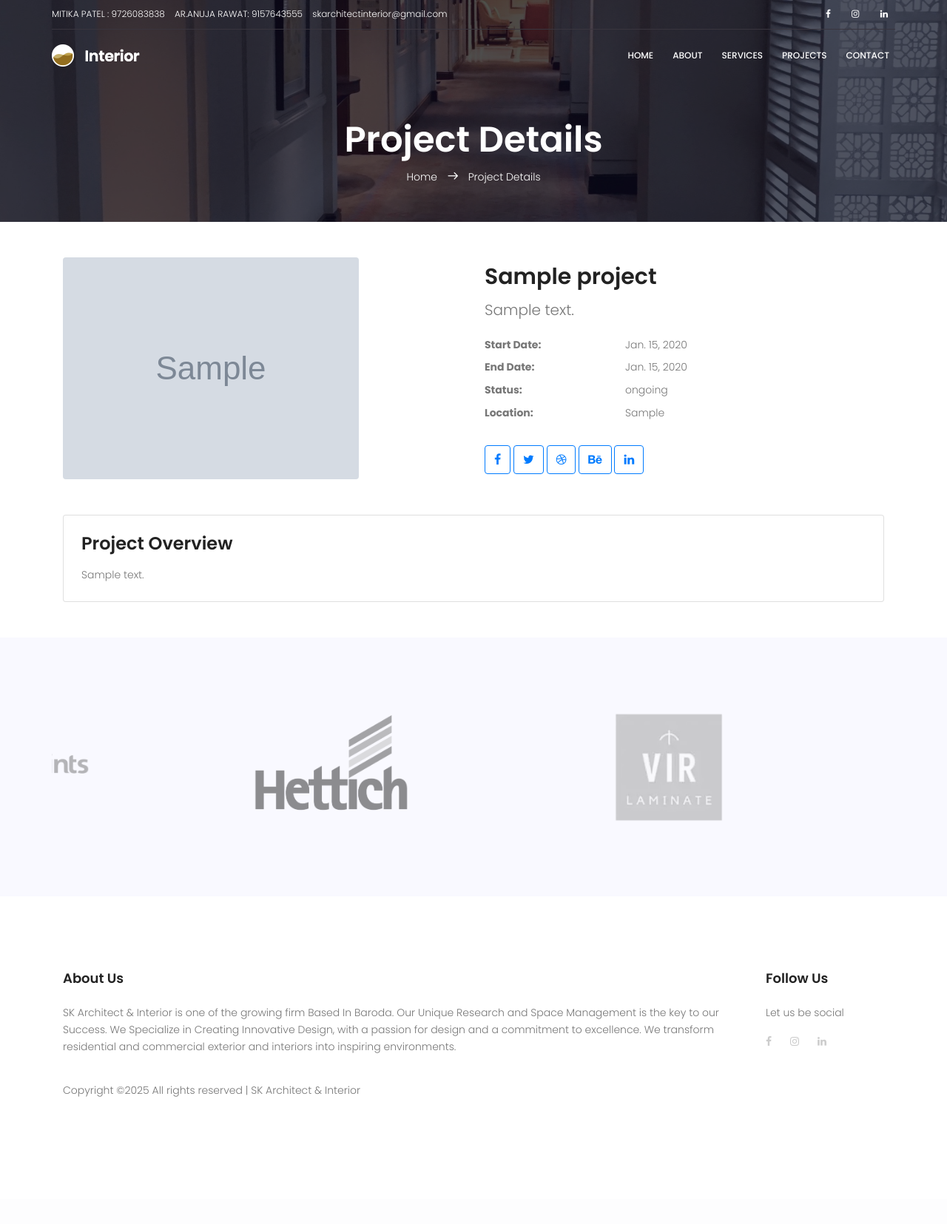
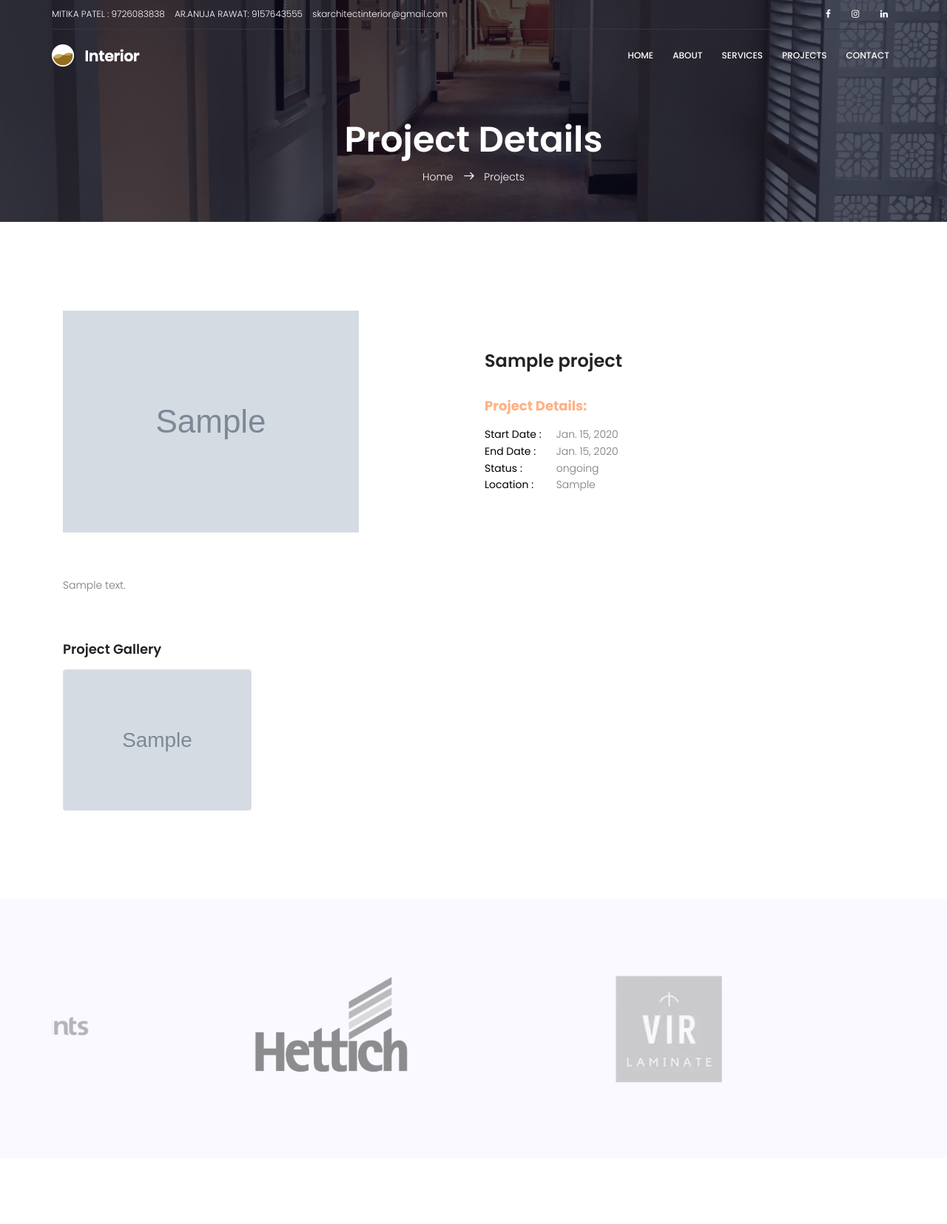
Before and after one commit to Umang-Nayak/SK-Architect-Interior, a Django app: page /project_information/1 in a window 1280 px wide. Shown: the top 1655 px of the page at 74% size. Before the commit the page ends 1483 px from the top, so only its background shows below. Run offline with Django 5.2, Linux system fonts and the light colour scheme; tables that the repository leaves empty hold one stand-in row (values such as "Sample post"); grey boxes marked "Sample" are stand-in pictures; some libraries are stand-ins or nearby versions.

Commit message:
Final Code Done

```diff
--- a/engine_app/admin.py
+++ b/engine_app/admin.py
@@ -1,5 +1,7 @@
 from django.contrib import admin
-from engine_app.models import Feedback, Project
+from engine_app.models import Feedback, Project, Contact, ProjectGallery
 
 admin.site.register(Feedback)
 admin.site.register(Project)
+admin.site.register(Contact)
+admin.site.register(ProjectGallery)
--- a/engine_app/models.py
+++ b/engine_app/models.py
@@ -66,3 +66,39 @@
     if instance.project_image:
         if os.path.isfile(instance.project_image.path):
             os.remove(instance.project_image.path)
+
+
+class ProjectGallery(Base):
+    project = models.ForeignKey(Project, related_name='gallery', on_delete=models.CASCADE)
+    image = models.ImageField(upload_to='engine_app/project_images/')
+    name = models.CharField(max_length=255, null=True, blank=True)
+    description = models.TextField(null=True, blank=True)
+
+    class Meta:
+        db_table = 'project_gallery'
+        verbose_name = 'Project Gallery'
+        verbose_name_plural = 'Project Galleries'
+
+    def __str__(self):
+        return f"{self.id} - {self.name or 'Untitled Image'}"
+
+    def delete(self, *args, **kwargs):
+        if self.image:
+            if os.path.isfile(self.image.path):
+                os.remove(self.image.path)
+        super().delete(*args, **kwargs)
+
+
+class Contact(Base):
+    name = models.TextField(null=True, blank=True)
+    email = models.EmailField(null=True, blank=True)
+    subject = models.TextField(null=True, blank=True)
+    message = models.TextField(null=True, blank=True)
+
+    class Meta:
+        db_table = 'contact'
+        verbose_name = 'Contact'
+        verbose_name_plural = 'Contacts'
+
+    def __str__(self):
+        return f"{self.id} - {self.subject}"
--- a/engine_app/template/about.html
+++ b/engine_app/template/about.html
@@ -12,8 +12,8 @@
                     <h1 class="text-white">
                         About Us
                     </h1>
-                    <p class="text-white link-nav"><a href="index.html">Home </a> <span
-                            class="lnr lnr-arrow-right"></span> <a href="about.html"> About Us</a></p>
+                    <p class="text-white link-nav"><a href="/">Home </a> <span
+                            class="lnr lnr-arrow-right"></span> <a href="/about-us"> About Us</a></p>
                 </div>
             </div>
         </div>
--- a/engine_app/template/project-details.html
+++ b/engine_app/template/project-details.html
@@ -11,8 +11,8 @@
                     <h1 class="text-white">
                         Project Details
                     </h1>
-                    <p class="text-white link-nav"><a href="index.html">Home </a> <span
-                            class="lnr lnr-arrow-right"></span> <a href="projects-details.html"> Project Details</a></p>
+                    <p class="text-white link-nav"><a href="/">Home </a> <span
+                            class="lnr lnr-arrow-right"></span> <a href="/project"> Projects</a></p>
                 </div>
             </div>
         </div>
@@ -20,58 +20,58 @@
     <!-- End banner Area -->
 
     <!-- Start project-details Area -->
-<section class="project-details-area section-gap py-5">
+    <section class="project-details-area section-gap">
         <div class="container">
-      <!-- Image & Summary -->
-      <div class="row align-items-center g-5 mb-5">
-        <div class="col-md-6">
-          <img
-            src="{{ project.project_image.url }}"
-            alt="{{ project.name }}"
-            class="img-fluid rounded shadow-sm"
-          >
+            <div class="row align-items-center">
+                <div class="col-lg-6 project-details-left">
+
+                    <img class="img-fluid" src="{{ project.project_image.url }}" alt="{{ project.name }}">
                 </div>
-        <div class="col-md-6">
-          <h2 class="mb-3">{{ project.name }}</h2>
-          <p class="lead mb-4">{{ project.description }}</p>
-
-          <dl class="row">
-            <dt class="col-sm-4">Start Date:</dt>
-            <dd class="col-sm-8">{{ project.start_date }}</dd>
-
-            <dt class="col-sm-4">End Date:</dt>
-            <dd class="col-sm-8">{{ project.end_date }}</dd>
-
-            <dt class="col-sm-4">Status:</dt>
-            <dd class="col-sm-8">{{ project.status }}</dd>
-
-            <dt class="col-sm-4">Location:</dt>
-            <dd class="col-sm-8">{{ project.location }}</dd>
-          </dl>
-
-          <div class="mt-4">
-            <a href="#" class="btn btn-outline-primary me-2"><i class="fa fa-facebook"></i></a>
-            <a href="#" class="btn btn-outline-primary me-2"><i class="fa fa-twitter"></i></a>
-            <a href="#" class="btn btn-outline-primary me-2"><i class="fa fa-dribbble"></i></a>
-            <a href="#" class="btn btn-outline-primary me-2"><i class="fa fa-behance"></i></a>
-            <a href="#" class="btn btn-outline-primary"><i class="fa fa-linkedin"></i></a>
+                <div class="col-lg-6 project-details-right">
+                    <h3 class="pb-20">{{ project.name }}</h3>
+                    <p>
+                        <h4><b> Project Details: </b></h4>
+                    </p>
+                    <div class="details-info d-flex flex-row">
+                        <ul class="names">
+                            <li>Start Date : </li>
+                            <li>End Date : </li>
+                            <li>Status : </li>
+                            <li>Location : </li>
+                        </ul>
+                        <ul class="desc">
+                            <li>{{ project.start_date }}</li>
+                            <li>{{ project.end_date }}</li>
+                            <li>{{ project.status }}</li>
+                            <li>{{ project.location }}</li>
+                        </ul>
                     </div>
+                </div>
+                <div class="col-lg-12 project-desc mt-60">
+                    <p>
+                        {{ project.description }}
+                    </p>
                 </div>
             </div>
 
-      <!-- Full Description -->
-      <div class="row">
-        <div class="col-12">
-          <div class="card p-4 shadow-sm">
-            <h3 class="card-title mb-3">Project Overview</h3>
-            <div class="card-text">
-              {{ project.long_description|default:project.description }}
+            {% if project_gallery %}
+        <div class="row mt-5">
+            <div class="col-lg-12">
+                <h4>Project Gallery</h4>
+            </div>
+            {% for image_detail in project_gallery %}
+            <div class="col-lg-3 col-md-4 col-sm-6 mt-3">
+                <div class="card">
+                    <img class="card-img-top" src="{{ image_detail.image.url }}" alt="{{ image_detail.name }}">
                 </div>
             </div>
+            {% endfor %}
         </div>
+        {% endif %}
+
         </div>
 
-    </div>
-  </section>    <!-- End project-details Area -->
+    </section>
+    <!-- End project-details Area -->
 
 {% endblock %}
--- a/engine_app/template/projects.html
+++ b/engine_app/template/projects.html
@@ -11,8 +11,8 @@
                     <h1 class="text-white">
                         Projects
                     </h1>
-                    <p class="text-white link-nav"><a href="index.html">Home </a> <span
-                            class="lnr lnr-arrow-right"></span> <a href="projects.html"> Projects</a></p>
+                    <p class="text-white link-nav"><a href="/">Home </a> <span
+                            class="lnr lnr-arrow-right"></span> <a href="/project"> Projects</a></p>
                 </div>
             </div>
         </div>
--- a/engine_app/template/services.html
+++ b/engine_app/template/services.html
@@ -10,8 +10,8 @@
                     <h1 class="text-white">
                         Services
                     </h1>
-                    <p class="text-white link-nav"><a href="index.html">Home </a> <span
-                            class="lnr lnr-arrow-right"></span> <a href="services.html"> Services</a></p>
+                    <p class="text-white link-nav"><a href="/">Home </a> <span
+                            class="lnr lnr-arrow-right"></span> <a href="/service"> Services</a></p>
                 </div>
             </div>
         </div>
--- a/engine_app/views.py
+++ b/engine_app/views.py
@@ -1,7 +1,7 @@
 import sys
 from django.shortcuts import render, redirect
-from engine_app.forms import FeedbackForm
-from engine_app.models import Feedback, Project
+from engine_app.forms import FeedbackForm, ContactForm
+from engine_app.models import Feedback, Project, Contact, ProjectGallery
 
 
 def index_page(request):
@@ -25,7 +25,9 @@
 
 def project_detail_page(request, id):
     project = Project.objects.filter(id=id).first()
-    return render(request, "project-details.html", {"project": project})
+    project_images = ProjectGallery.objects.filter(project=id)
+    return render(request, "project-details.html",
+                  {"project": project, "project_gallery": project_images})
 
 
 def contact_page(request):
@@ -50,3 +52,23 @@
         form = Feedback()
 
     return render(request, 'about.html', {'form': form})
+
+
+def submit_user_contact_details(request):
+    if request.method == "POST":
+        form = ContactForm(request.POST)
+        print(f"Form is valid = {form.is_valid()}")
+        if form.is_valid():
+            try:
+                form.save()
+                return redirect('/contact/')
+            except Exception as e:
+                print(f'System Exception Information = {sys.exc_info()}')
+                print(f'Exception = {e}')
+        else:
+            print(f"Form Error = {form.errors}")
+
+    else:
+        form = Contact()
+
+    return render(request, 'contact.html', {'form': form})
--- a/sk_interior/urls.py
+++ b/sk_interior/urls.py
@@ -16,7 +16,7 @@
 """
 from django.contrib import admin
 from django.urls import path
-from engine_app.views import index_page, about_us_page, project_page, contact_page, service_page, submit_user_feedback, project_detail_page
+from engine_app.views import *
 from django.conf import settings
 from django.conf.urls.static import static
 
@@ -29,6 +29,7 @@
     path('contact/', contact_page, name="contact"),
     path('service/', service_page, name="service"),
     path('create_user_feedback/', submit_user_feedback, name="create_user_feedback"),
+    path('create_contact_details/', submit_user_contact_details, name="create_contact_details"),
     path('project_information/<int:id>', project_detail_page, name="project_information"),
 ]
 
```
Also changed, not shown: engine_app/forms.py (+7 -1 lines), engine_app/template/contact.html (+4 -5 lines), engine_app/template/index.html (+37 -1 lines), engine_app/migrations/0002_contact.py (added), engine_app/migrations/0003_projectgallery.py (added). Lines whose indentation alone changed are shown as unchanged.
